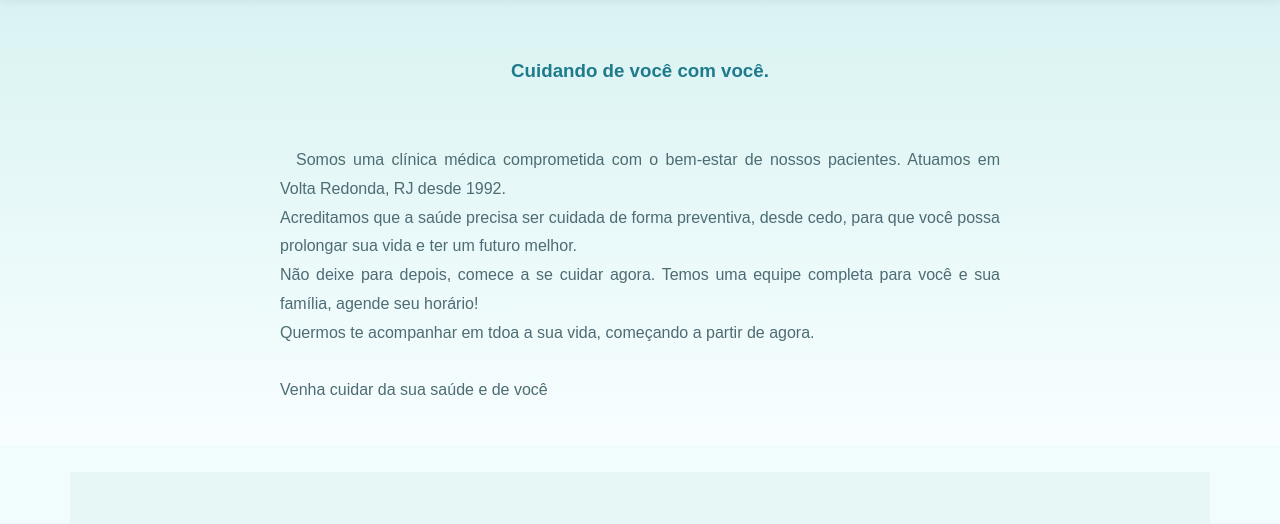
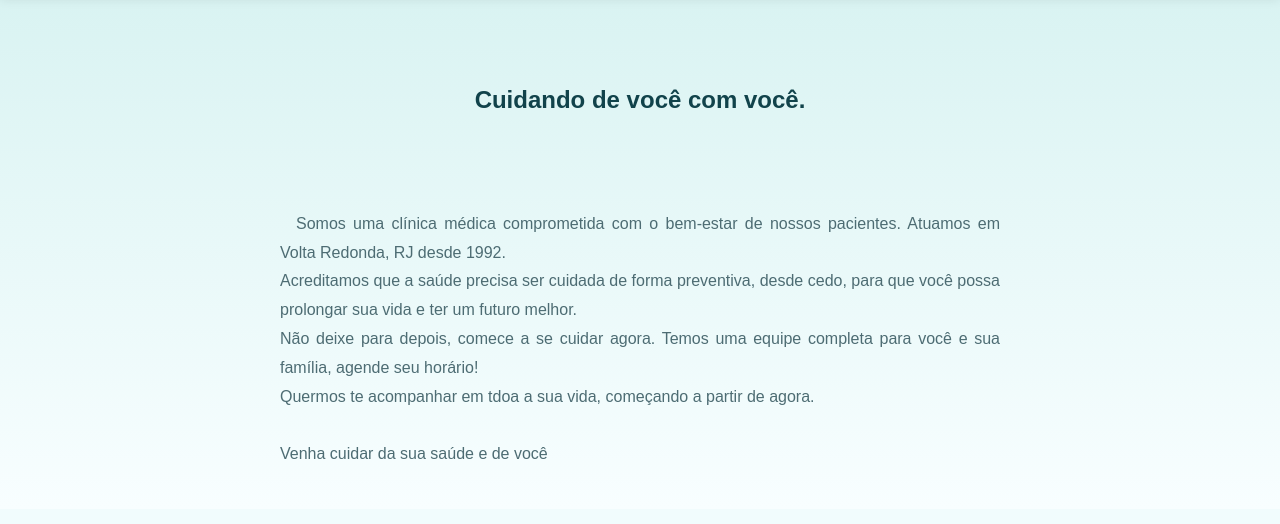
Before and after one commit to giullesceub/clinica, a plain HTML site: page index.html in a window 1280 px wide. Shown: the part 123-647 px from the top of the page. Drawn offline with Linux system fonts and the light colour scheme.

Commit message:
Update index.html

```diff
--- a/index.html
+++ b/index.html
@@ -24,7 +24,7 @@
 
     <section id="home" class="hero">
         <div class="container">
-            <h3><br>Cuidando de você com você.<br><br><br></h3>
+            <h1><br>Cuidando de você com você.<br><br><br></h1>
              <!-- style="text-align: justify;" -->
             <p>&emsp;Somos uma clínica médica comprometida com o bem-estar de nossos pacientes. Atuamos em Volta Redonda, RJ desde 1992.
                 <br>Acreditamos que a saúde precisa ser cuidada de forma preventiva, desde cedo, para que você possa prolongar sua vida e ter um futuro melhor.
```
